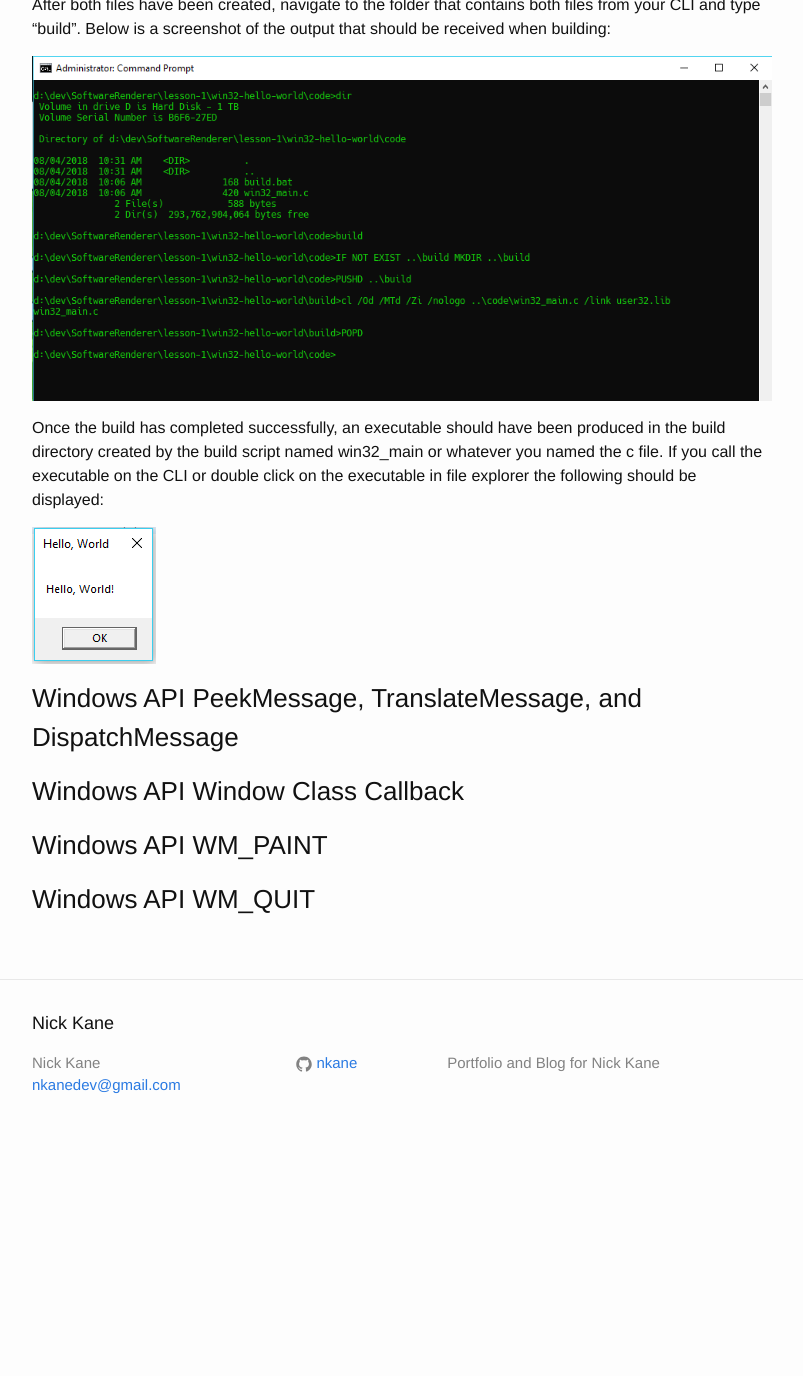
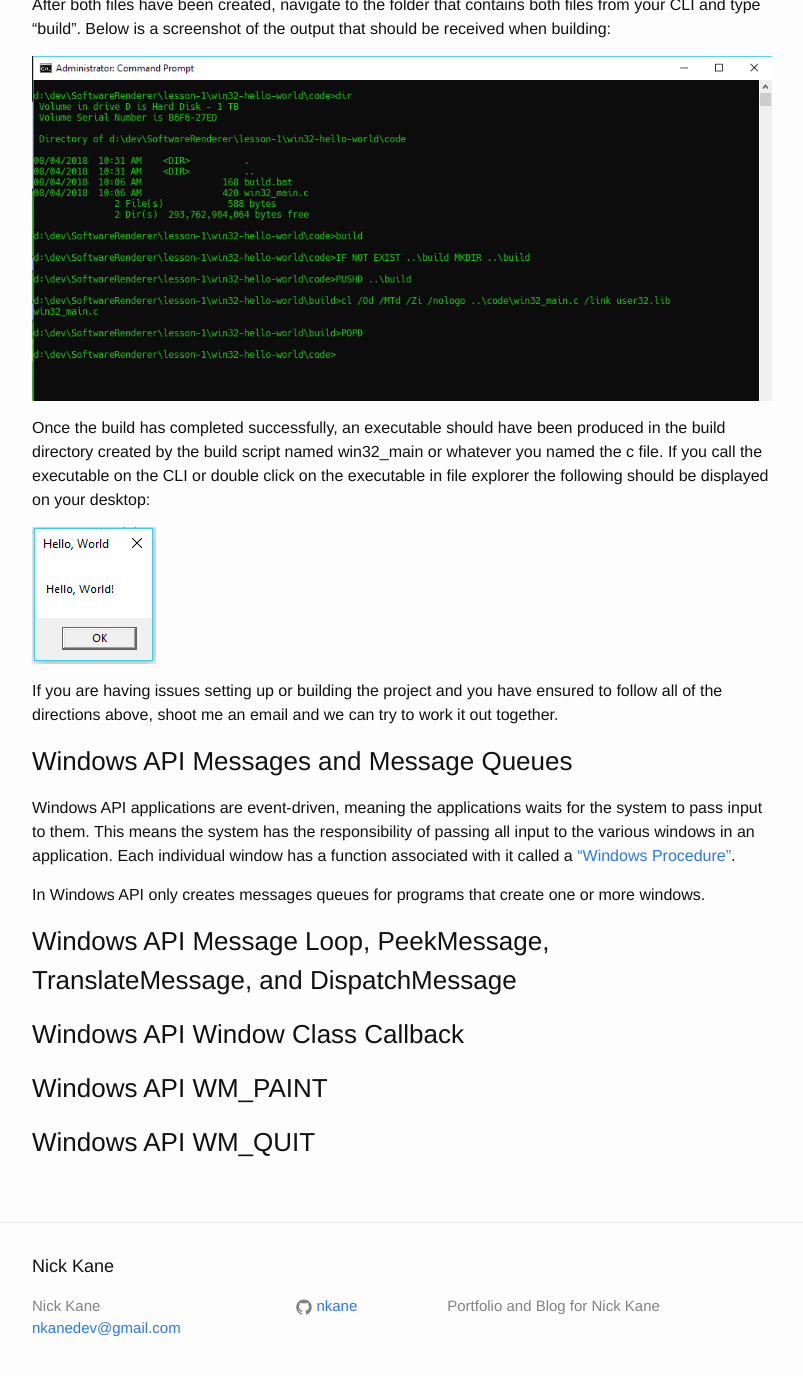
Before and after one commit to nkane/nkane.github.io, a Jekyll site: the page built from _posts/2018-08-03-win32-software-renderer-lesson-1:-getting-started.markdown, in a window 1280 px wide and 1400 px high, scrolled down 7487 px. Shown: the top 1376 px of the window, without its empty margins (238-1041 px from the left). Built offline with Jekyll 4.4.1, drawn with Linux system fonts in a browser that asks for light colours; before the commit the page ends 8644 px from its top, so only the background shows below that.

Commit message:
updates to lesson software renderer post

```diff
--- a/_posts/2018-08-03-win32-software-renderer-lesson-1:-getting-started.markdown
+++ b/_posts/2018-08-03-win32-software-renderer-lesson-1:-getting-started.markdown
@@ -244,12 +244,22 @@ After both files have been created, navigate to the folder that contains both fi
 
 
 Once the build has completed successfully, an executable should have been produced in the build directory created by the build script named win32_main or whatever you named the c file. If you
-call the executable on the CLI or double click on the executable in file explorer the following should be displayed:
+call the executable on the CLI or double click on the executable in file explorer the following should be displayed on your desktop:
 
 ![Executable Result](/assets/software-renderer/lesson-1/lesson-1.0-executable-result.png)
 
+If you are having issues setting up or building the project and you have ensured to follow all of the directions above, shoot me an email and we can try to work it out together.
 
-### Windows API PeekMessage, TranslateMessage, and DispatchMessage
+
+### Windows API Messages and Message Queues
+Windows API applications are event-driven, meaning the applications waits for the system to pass input to them. This means the system has the responsibility of passing all input to the various
+windows in an application. Each individual window has a function associated with it called a ["Windows Procedure"][winproc].
+
+
+In Windows API only creates messages queues for programs that create one or more windows.
+
+
+### Windows API Message Loop, PeekMessage, TranslateMessage, and DispatchMessage
 
 
 ### Windows API Window Class Callback
@@ -290,4 +300,6 @@ call the executable on the CLI or double click on the executable in file explore
 [wm-quit]:								https://docs.microsoft.com/en-us/windows/desktop/winmsg/wm-quit
 [post-quit-function]:					https://msdn.microsoft.com/en-us/library/windows/desktop/ms644945(v=vs.85).aspx
 [messagebox-function]:					https://docs.microsoft.com/en-us/windows/desktop/api/winuser/nf-winuser-messagebox
+[message-queue]:						https://docs.microsoft.com/en-us/windows/desktop/winmsg/about-messages-and-message-queues
 [message-loop]:							https://docs.microsoft.com/en-us/windows/desktop/winmsg/using-messages-and-message-queues#creating_loop
+[winproc]:								https://docs.microsoft.com/en-us/windows/desktop/winmsg/window-procedures
```
